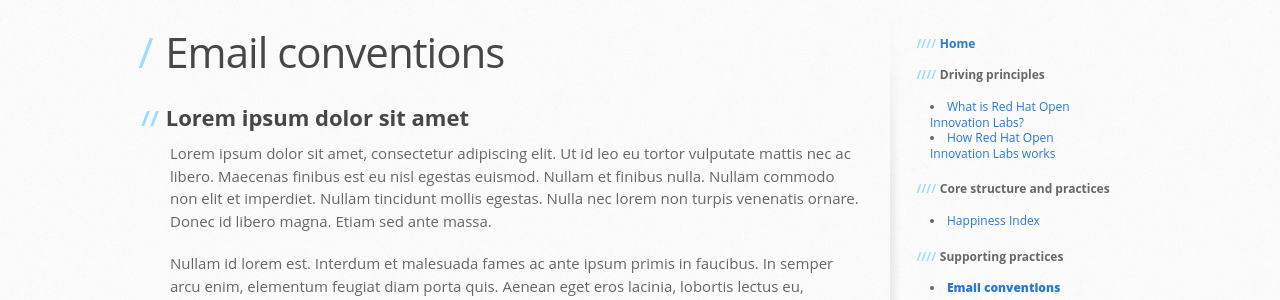
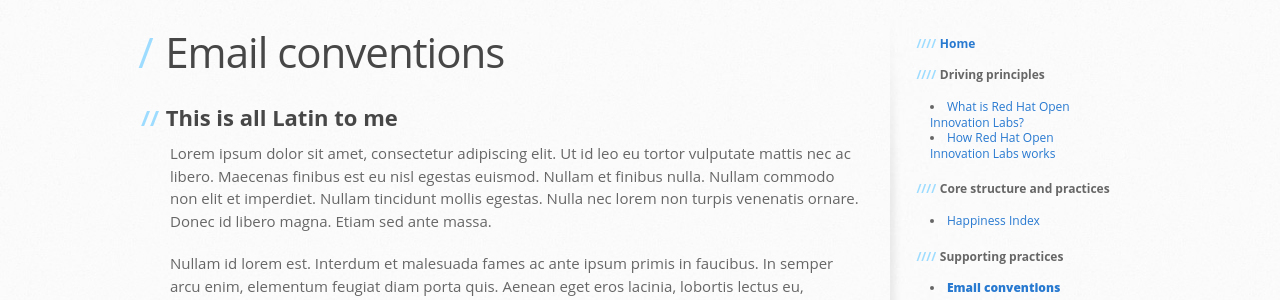
Before and after one commit to rht-labs/rht-labs.github.io, a Jekyll site: the page built from _docs/email-conventions.md, in a window 1280 px wide. Shown: the part 318-618 px from the top of the page. Built offline with Jekyll 4.4.1, drawn with Linux system fonts in a browser that asks for light colours.

Commit message:
Change the email conventions title.

```diff
--- a/_docs/email-conventions.md
+++ b/_docs/email-conventions.md
@@ -7,7 +7,7 @@ next_section: how-to-copy.html
 Email conventions
 =================
 
-Lorem ipsum dolor sit amet
+This is all Latin to me
 --------------------------
 
 Lorem ipsum dolor sit amet, consectetur adipiscing elit. Ut id leo eu tortor vulputate mattis nec ac libero. Maecenas finibus est eu nisl egestas euismod. Nullam et finibus nulla. Nullam commodo non elit et imperdiet. Nullam tincidunt mollis egestas. Nulla nec lorem non turpis venenatis ornare. Donec id libero magna. Etiam sed ante massa.
```
